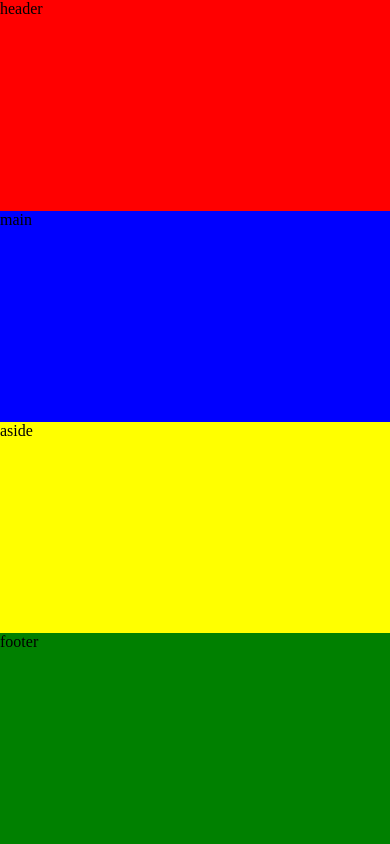
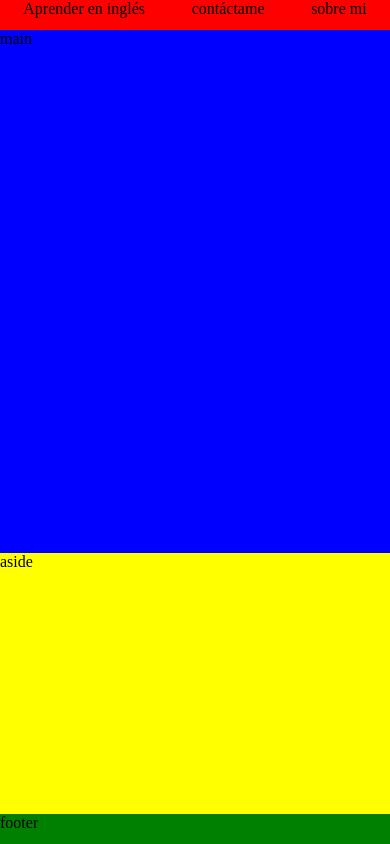
Before and after one commit to vieradaniel/frontend, a plain HTML site: page FromZeroToHero/grid_practice/grid.html in a window 390 px wide. Drawn offline with Linux system fonts and the light colour scheme.

Commit message:
using grid and flex

```diff
--- a/FromZeroToHero/grid_practice/grid.html
+++ b/FromZeroToHero/grid_practice/grid.html
@@ -9,7 +9,11 @@
 <body>
     <div class="grid-container">
         <header>
-            header
+            <ul>
+                <li>Aprender en inglés</li>
+                <li>contáctame</li>
+                <li>sobre mi</li>
+            </ul>
         </header>
         <main>
             main
--- a/FromZeroToHero/grid_practice/styles.css
+++ b/FromZeroToHero/grid_practice/styles.css
@@ -14,12 +14,23 @@
     .grid-container{
         display: grid;
         grid-template-columns: 1fr ;
-        grid-template-rows: 1fr 1fr 1fr 1fr;
+        grid-template-rows: 30px 2fr 1fr 30px;
         height: 100%;
     }
         header{
             background-color: red;
 
+        }
+
+        header>ul{
+            display: flex;
+            justify-content: space-around;
+            list-style: none;
+            padding-bottom: 0;
+            padding-inline-start:0;
+            margin: 0;
+        }
+        li{
 
         }
 
```
